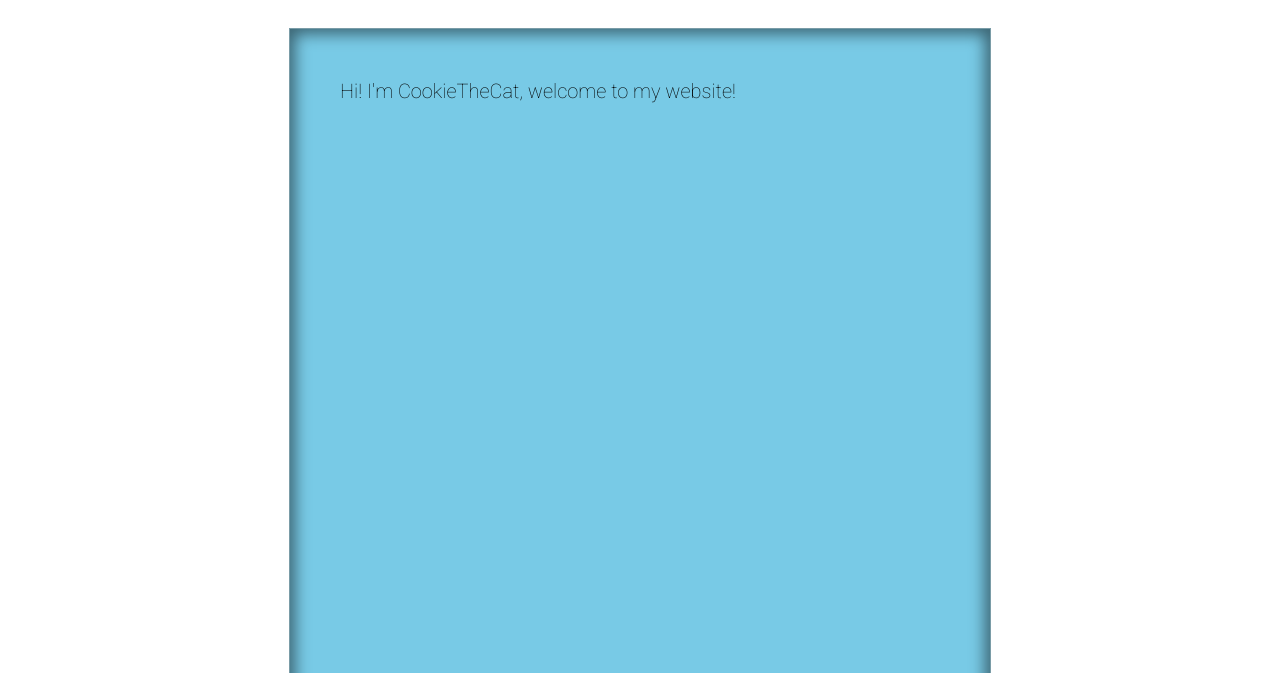
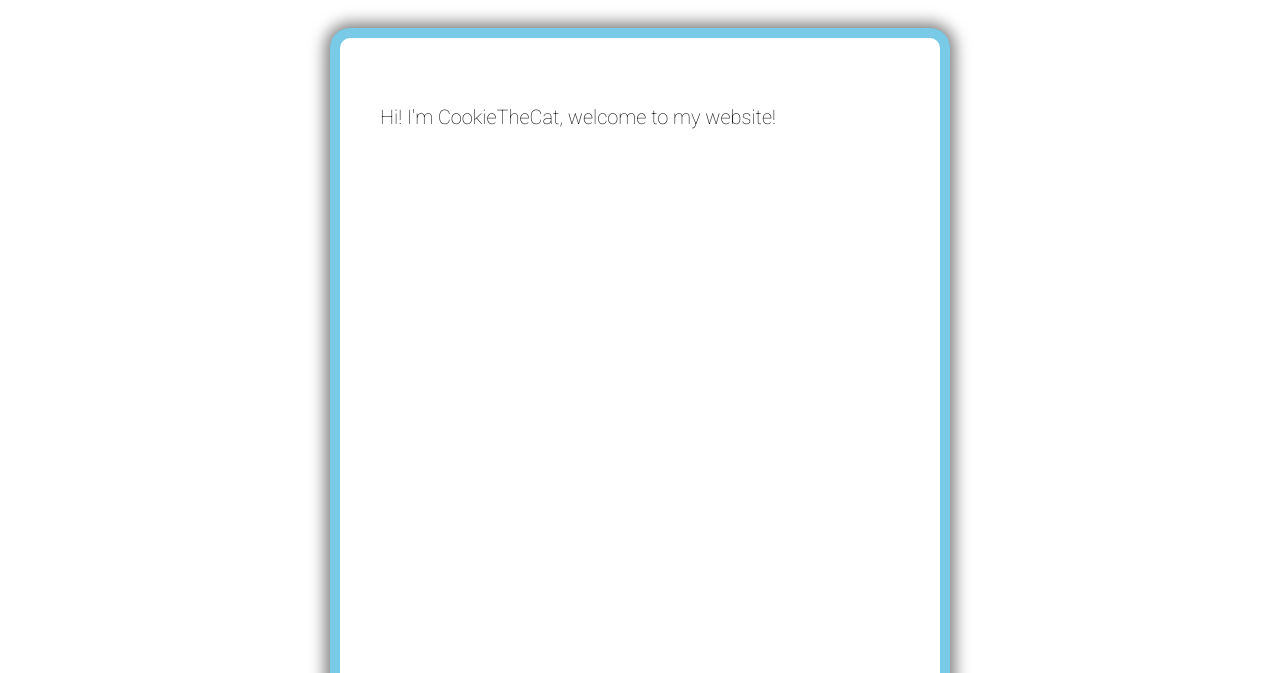
Before and after one commit to CookieTheCat25/cookiethecat.ddns.net, a plain HTML site: page index.html in a window 1280 px wide. Shown: the part 127-800 px from the top of the page. Drawn offline with Linux system fonts and the light colour scheme.

Commit message:
Add files via upload

```diff
--- a/index.html
+++ b/index.html
@@ -20,7 +20,9 @@
     </div>
     <h1>CookieTheCat</h1>
     <div class="Card" id="Card">
-        Hi! I'm CookieTheCat, welcome to my website!
+        <div class="Content">
+            <h4>Hi! I'm CookieTheCat, welcome to my website!</h4>
+        </div>
     </div>
     <script>
         const Purplee = document.getElementById("Purple");
@@ -96,6 +98,13 @@
         -webkit-backdrop-filter: blur(20px);
     }
 
+    .Content {
+        margin-bottom: -10px;
+        background-color: white;
+        padding: 40px 40px 700px 40px;
+        border-radius: 10px 10px 0 0;
+    }
+
     button {
         width: 20px;
         height: 20px;
@@ -119,24 +128,25 @@
         font-weight: 800;
     }
 
+    h4 {
+        font-weight: 200;
+        font-size: 20px;
+    }
+
     .Card {
-        /*border-radius: 8px;*/
-        border: solid 1px rgba(124, 124, 124, 0.589);
-        box-shadow: inset 0px 0px 15px 5px #00000081;
+        box-shadow: 0px 0px 15px 5px #00000081;
         background-color: #78cae6;
         min-width: 600px;
         max-width: 100vw;
-        padding: 50px;
+        padding: 10px;
         min-height: 800px;
-        font-weight: 200;
         transition-duration: .3s;
-        font-size: 20px;
         transition-delay: .1s;
+        border-radius: 20px 20px 0 0;
     }
 
     .Purple {
         background-color: #953fa1;
-        color: white;
     }
 
     .Blue {
@@ -145,12 +155,10 @@
 
     .Green {
         background-color: #348a4d;
-        color: white;
     }
 
     .Orange {
         background-color: #f7a000;
-        color: white;
     }
 </style>
 </html>
```
